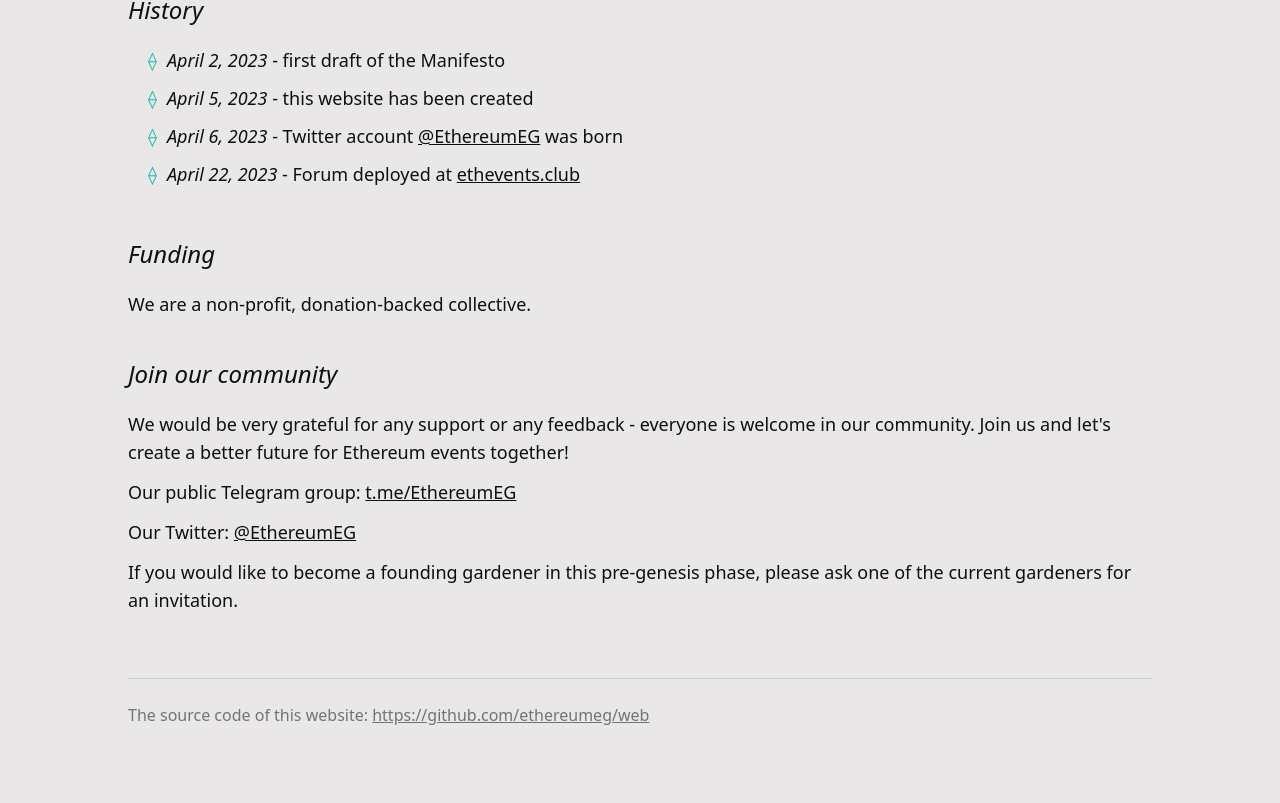
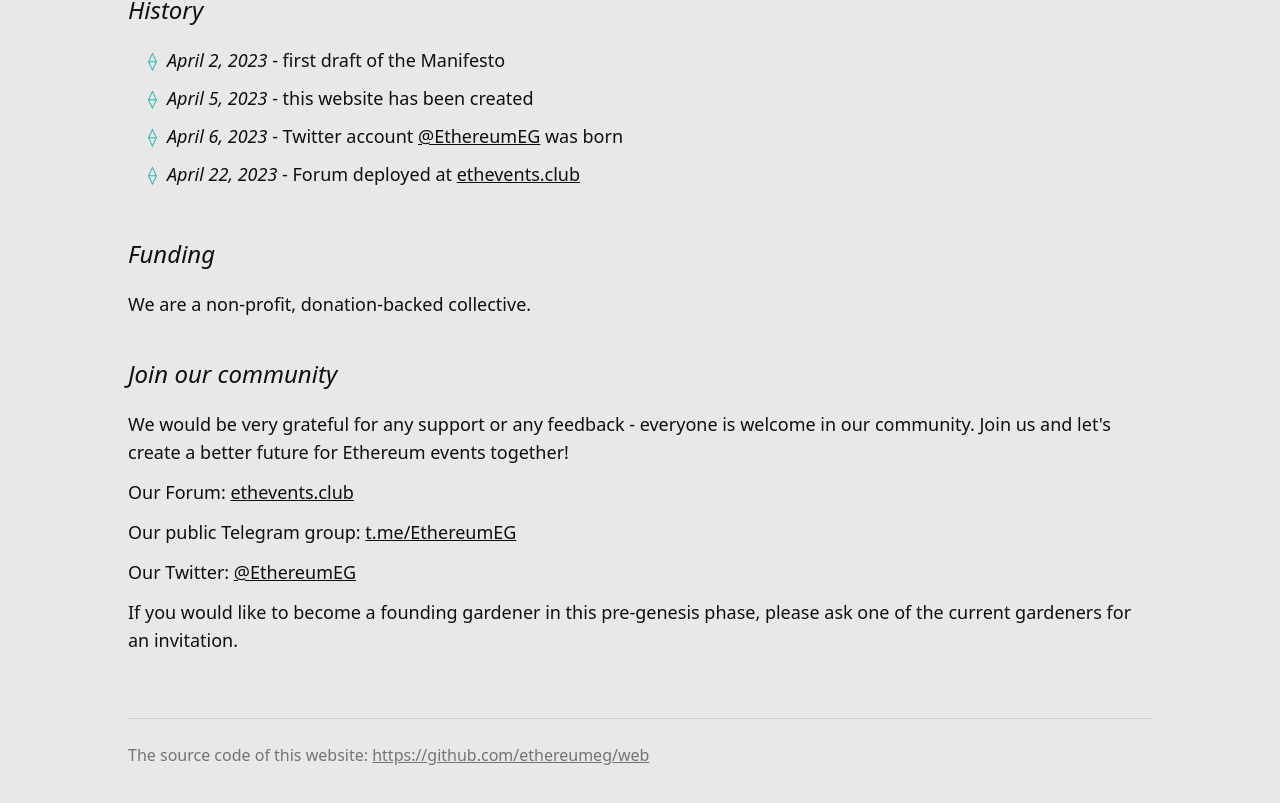
Before and after one commit to ethereumeg/landing-old, a SvelteKit app: page / in a window 1280 px wide. Shown: the part 1936-2739 px from the top of the page. Built offline with nearby package versions, Linux system fonts and the light colour scheme; a web font is replaced by a local one.

Commit message:
Update +page.svelte

```diff
--- a/src/routes/+page.svelte
+++ b/src/routes/+page.svelte
@@ -122,6 +122,9 @@
       We would be very grateful for any support or any feedback - everyone is welcome in our community. Join us and let's create a better future for Ethereum events together!
     </div>
     <div class="text-lg mt-3">
+      Our Forum: <a href="https://ethevents.club">ethevents.club</a>
+    </div>
+    <div class="text-lg mt-3">
       Our public Telegram group: <a href="https://t.me/EthereumEG">t.me/EthereumEG</a>
     </div>
     <div class="text-lg mt-3">
```
